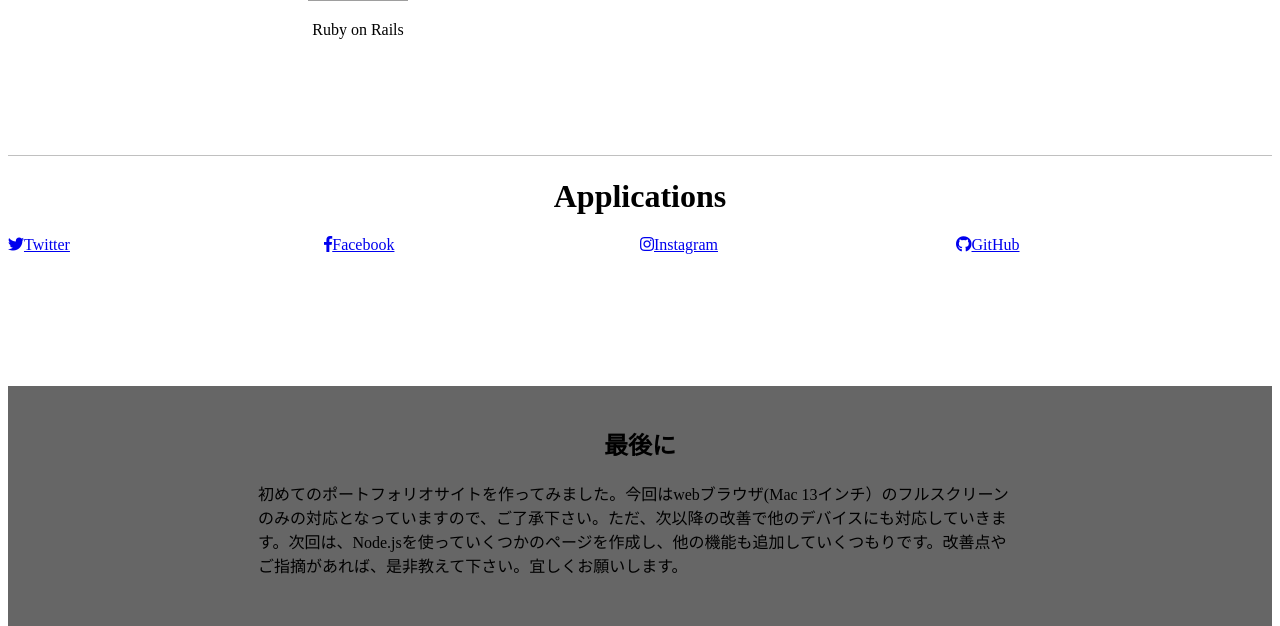
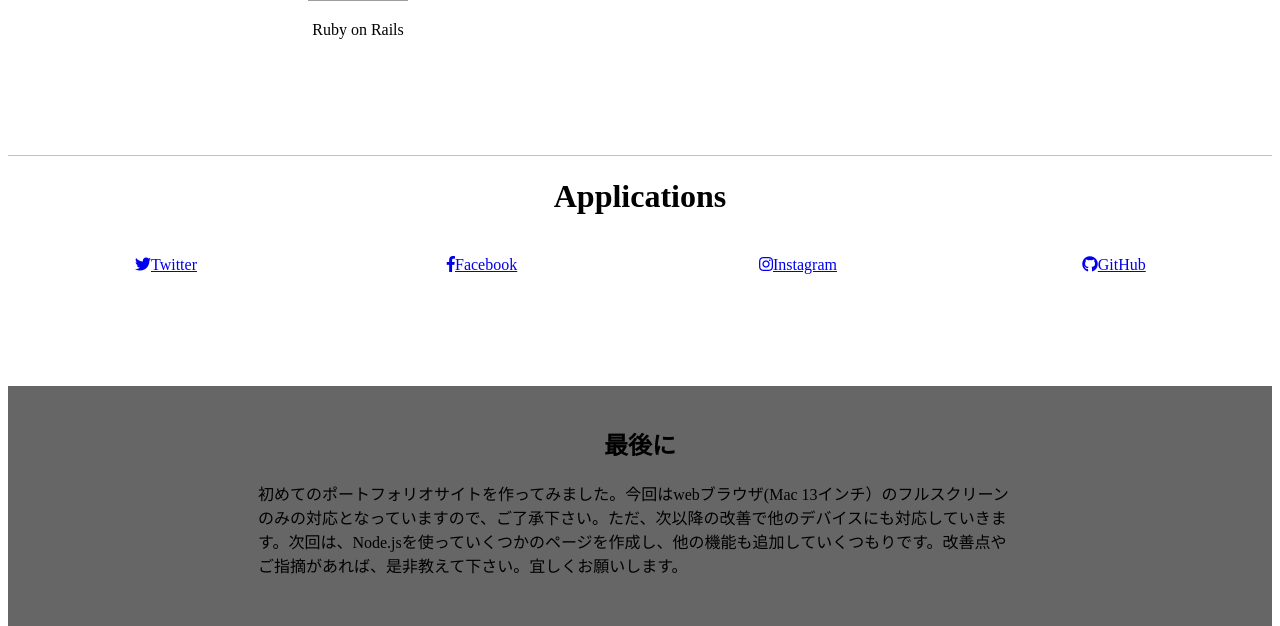
Before and after one commit to takattty/MyPortfolioSite-1, a PHP site: page / in a window 1280 px wide. Shown: the part 1493-2119 px from the top of the page. Run offline with PHP 8.4, Linux system fonts and the light colour scheme; some libraries are stand-ins or nearby versions; grey boxes are pictures that could not be loaded.

Commit message:
css変更

```diff
--- a/index.css
+++ b/index.css
@@ -72,6 +72,7 @@
 }
 
 .applications {
+    text-align: center;
     border-top: 1px solid #C0C0C0;
     margin-top: 100px;
     padding-bottom: 100px;
@@ -80,6 +81,7 @@
 .application {
     float: left;
     width: 25%;
+    padding-top: 20px;
 }
 
 .comment {
```
